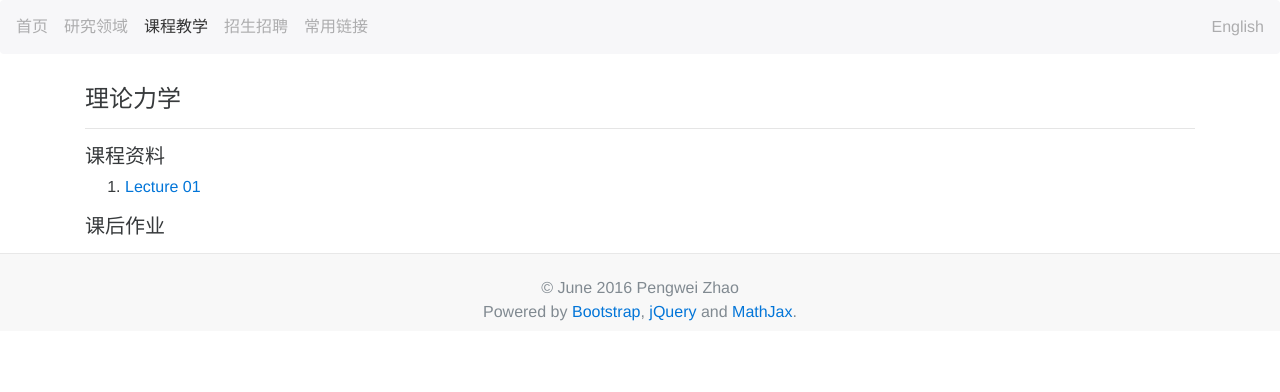
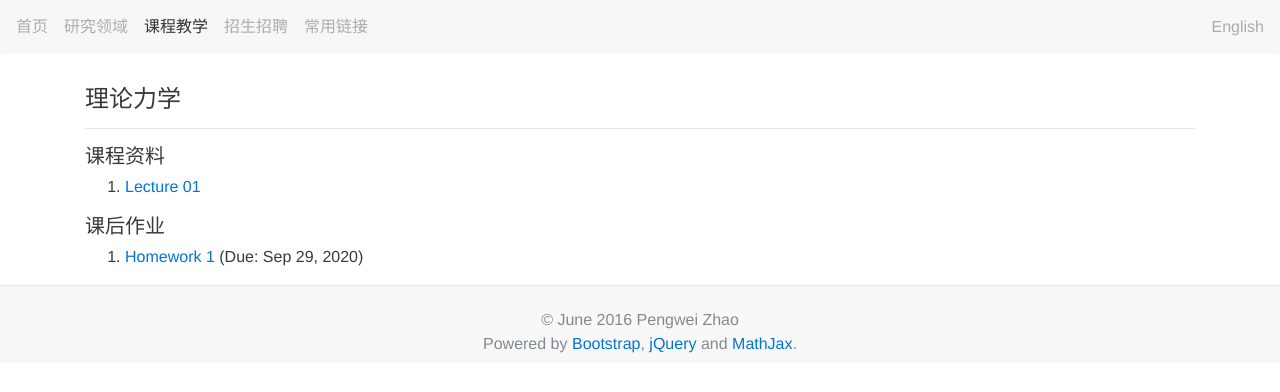
Before and after one commit to zhaopw33/zhaopw33.github.io, a plain HTML site: page docs/teaching.html in a window 1280 px wide. Drawn offline with nearby package versions, Linux system fonts and the light colour scheme; some packages are replaced by stand-ins of ours.

Commit message:
homework1

```diff
--- a/docs/teaching.html
+++ b/docs/teaching.html
@@ -81,8 +81,8 @@
 
       <h5> 课后作业  </h5>
       <ol>
-      <!-- <li> <a href= ./Mechanics/homework1.pdf > Homework 1  </a>  (Due: Sep 23, 2019) </li>
-      <li> <a href= ./Mechanics/homework2.pdf > Homework 2  </a>  (Due: Sep 25, 2019) </li>
+      <li> <a href= ./Mechanics/homework1.pdf > Homework 1  </a>  (Due: Sep 29, 2020) </li>
+      <!-- <li> <a href= ./Mechanics/homework2.pdf > Homework 2  </a>  (Due: Oct 13, 2020) </li>
       <li> <a href= ./Mechanics/homework3.pdf > Homework 3  </a>  (Due: Oct 16, 2019)</li>
       <li> <a href= ./Mechanics/homework4.pdf > Homework 4  </a>  (Due: Nov 6, 2019)</li>
       <li> <a href= ./Mechanics/homework5.pdf > Homework 5  </a>  (Due: Nov 18, 2019)</li>
```
Also changed, not shown: 2 other files.
